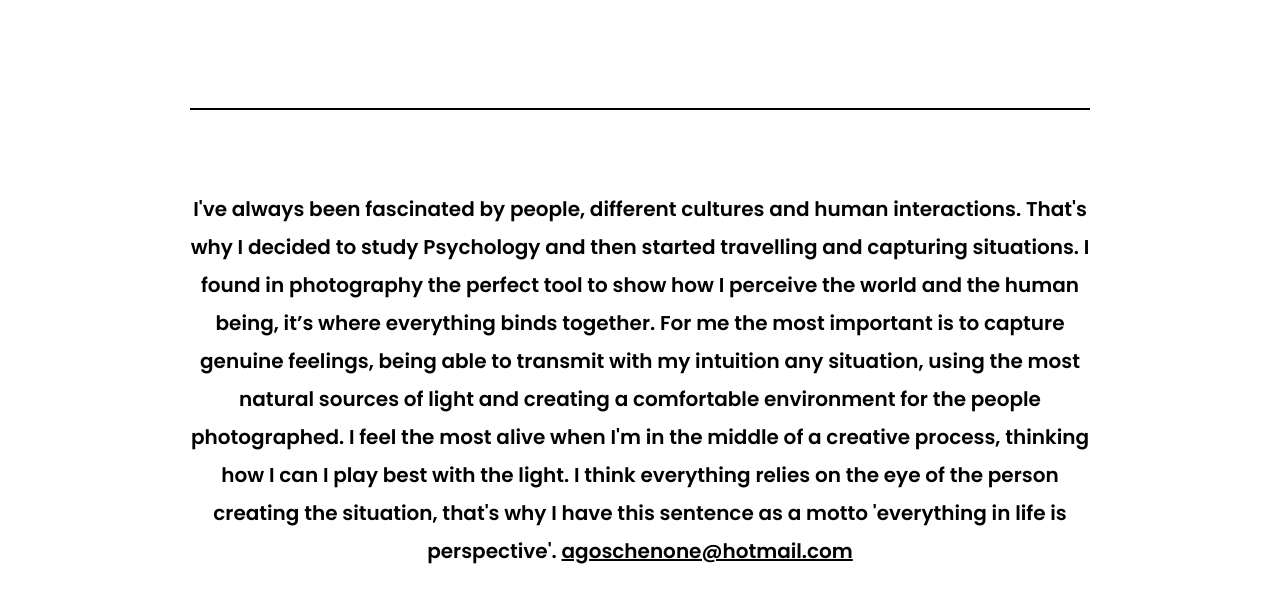
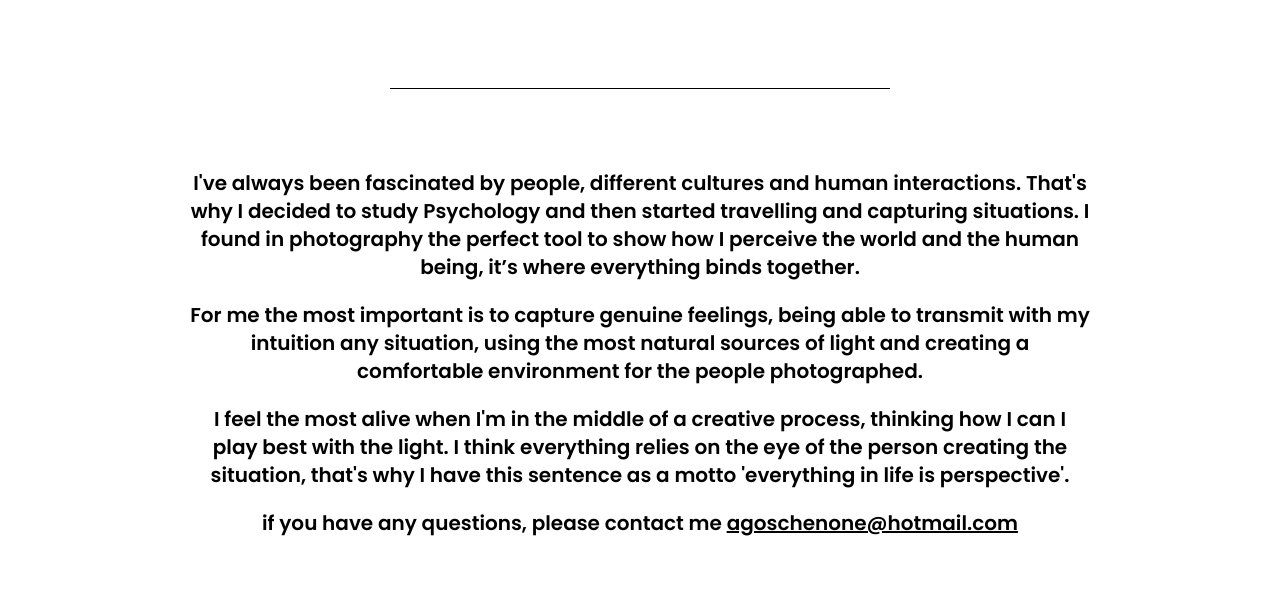
Before and after one commit to RamiroPrieto/agostina, a plain HTML site: page contacto.html in a window 1280 px wide. Shown: the part 830-1431 px from the top of the page. Drawn offline with Linux system fonts and the light colour scheme.

Commit message:
arreglos

```diff
--- a/contacto.css
+++ b/contacto.css
@@ -1,6 +1,7 @@
 .tarjeta{
     position: relative;
     margin: auto;
+    margin-bottom: 30px;
 }
 
 .contact__text{
@@ -21,10 +22,23 @@
     margin-bottom: 67px;
     font-size: 20px;
     font-weight: 500;
-    margin-top: 50px;
-    line-height: 38px;
-    border-top: 2px solid black;
+    /* margin-top: 50px; */
+    line-height: 28px;
+    /* border-top: 2px solid black; */
     padding-top: 80px;
+}
+
+.linea{
+    height: 1px;
+    background-color: black;
+    width: 70%;
+    margin: auto;
+}
+
+@media (min-width: 735px) {
+ .linea{
+    max-width: 500px;
+ }
 }
 
 .presentation__container{
--- a/contacto.html
+++ b/contacto.html
@@ -39,14 +39,16 @@
         </div>
     </div>
     <div class="container">
+        <div class="linea"></div>
+    </div>
+    <div class="container">
         <div class="presentation__container">
             <div class="presentation">
 
-                I've always been fascinated by people, different cultures and human interactions. That's why I decided to study Psychology and then started travelling and capturing situations. I found in photography the perfect tool to show how I perceive the world and the human being, it’s where everything binds together.
-For me the most important is to capture genuine feelings, being able to transmit with my intuition any situation, using the most natural sources of light and creating a comfortable environment for the people photographed.
-I feel the most alive when I'm in the middle of a creative process, thinking how I can I play best with the light. I think everything relies on the eye of the person creating the situation, that's why I have this sentence as a motto 'everything in life is perspective'.
-
-                <span class="presentation__span">agoschenone@hotmail.com</span>
+                <p class="as_p">I've always been fascinated by people, different cultures and human interactions. That's why I decided to study Psychology and then started travelling and capturing situations. I found in photography the perfect tool to show how I perceive the world and the human being, it’s where everything binds together.</p>
+                <p class="as_p">For me the most important is to capture genuine feelings, being able to transmit with my intuition any situation, using the most natural sources of light and creating a comfortable environment for the people photographed.</p>
+                <p class="as_p">I feel the most alive when I'm in the middle of a creative process, thinking how I can I play best with the light. I think everything relies on the eye of the person creating the situation, that's why I have this sentence as a motto 'everything in life is perspective'.</p>
+                if you have any questions, please contact me <span class="presentation__span">agoschenone@hotmail.com</span>
             </div>
         </div>
         <div class="insta">
```
